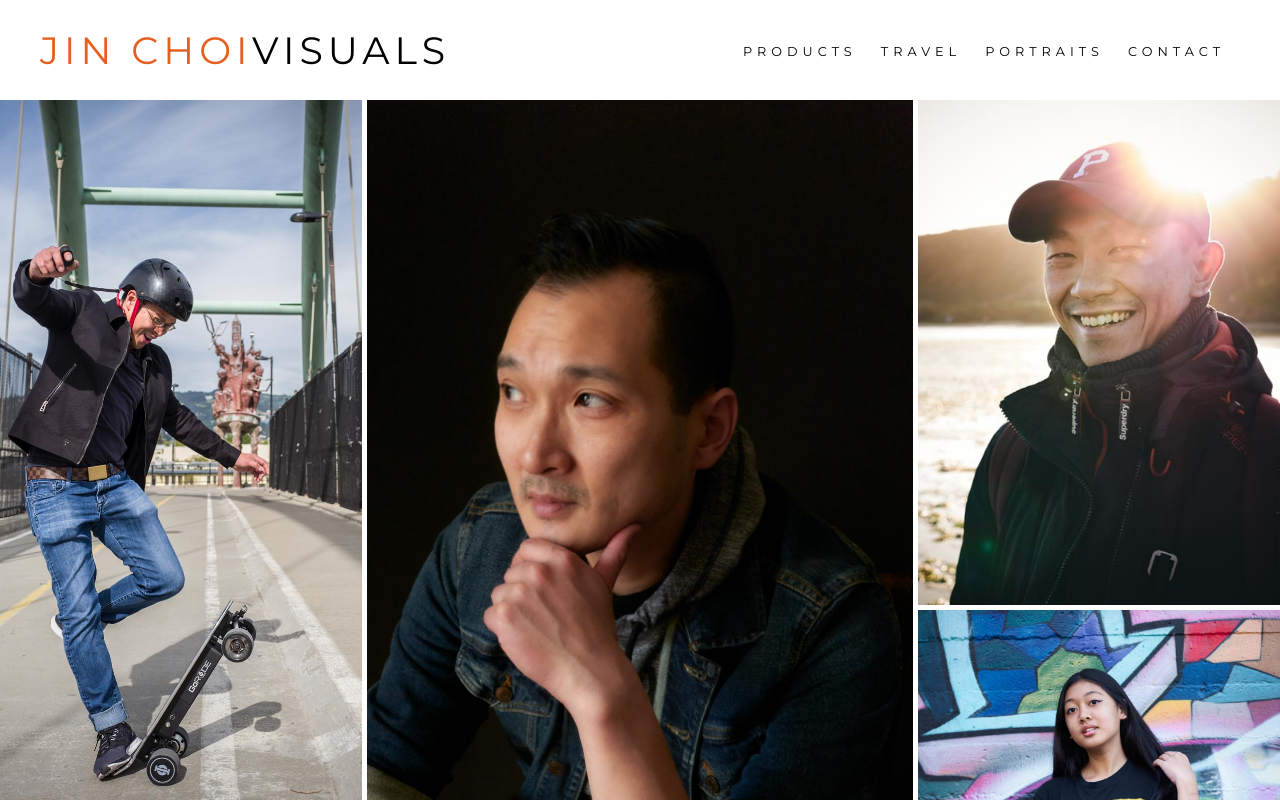
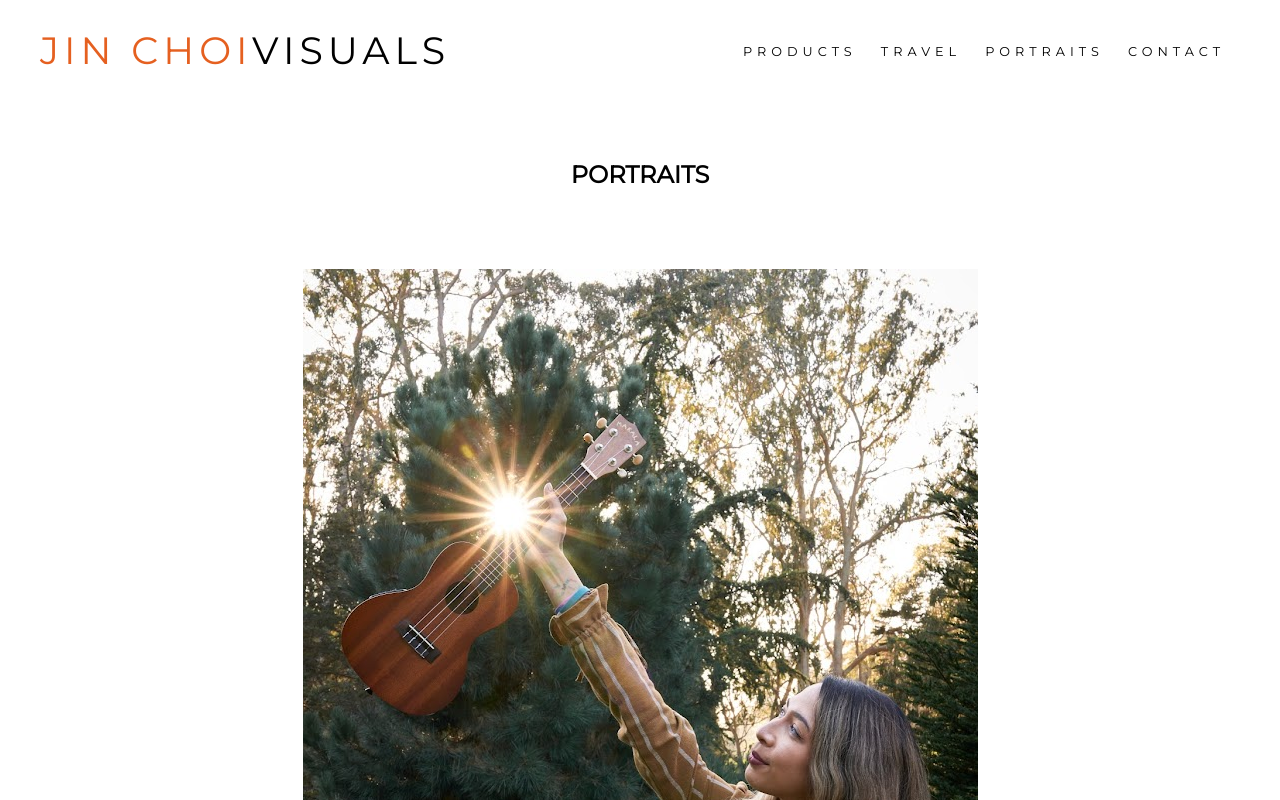
Before and after one commit to wbenarto/jin, a Next.js app: page /portraits in a window 1280 px wide. Shown: the top 800 px of the page. Built offline with nearby package versions, Linux system fonts and the light colour scheme.

Commit message:
portraits

```diff
--- a/pages/portraits.tsx
+++ b/pages/portraits.tsx
@@ -51,21 +51,75 @@ useEffect(() => {
             <motion.div
                 animate='animate'
                 initial="initial"
-                variants={container} className={styles2.container}>
+                variants={container}
+                className={styles2.portraitContainer}>
+            <h2>PORTRAITS</h2>
 
-            {/* images */}
+
             <motion.div
-                variants={item} className={[styles2.galleryItem, styles2.w_2, styles2.h_3].join(' ')}>
-            <div className={styles2.image}> <img src='/images/portraits/goride.jpg' alt='tuna nigiri'></img></div>
+                variants={item}
+                className={styles2.portraits}
+                >
+                <div className={styles2.portraitContent}>           <img src='/images/portraits/alika1.jpg' alt='tuna nigiri'></img>
+                </div>
+            </motion.div>
+            <motion.div
+                variants={item}
+                className={styles2.portraits}
+                >
+                <div className={styles2.portraitContent}>           <img src='/images/portraits/alika2.jpg' alt='tuna nigiri'></img>
+                </div>
+            </motion.div>
+            <motion.div
+                variants={item}
+                className={styles2.portraits}>
+                <div className={styles2.portraitContent}>           <img src='/images/portraits/alika3.jpg' alt='tuna nigiri'></img>
+                </div>
             </motion.div>
 
             <motion.div
-                variants={item} className={[styles2.galleryItem, styles2.w_3, styles2.h_4].join(' ')}>
-                <div className={styles2.image}><img className={styles2.image} src='/images/portraits/boynton.jpg' alt='tuna nigiri'></img></div>
-
+                variants={item}
+                className={styles2.portraits}>
+                <div className={styles2.portraitContent}>           <img src='/images/portraits/boynton.jpg' alt='tuna nigiri'></img>
+                </div>
+            </motion.div>
+            <motion.div
+                variants={item}
+                className={styles2.portraits}>
+                <div className={styles2.portraitContent}>           <img src='/images/portraits/boynton2.jpg' alt='tuna nigiri'></img>
+                </div>
+            </motion.div>
+            <motion.div
+                variants={item}
+                className={styles2.portraits}>
+                <div className={styles2.portraitContent}>           <img src='/images/portraits/parisha.jpg' alt='tuna nigiri'></img>
+                </div>
+            </motion.div>
+            <motion.div
+                variants={item}
+                className={styles2.portraits}>
+                <div className={styles2.portraitContent}>           <img src='/images/portraits/webe.jpg' alt='tuna nigiri'></img>
+                </div>
+            </motion.div>
+            <motion.div
+                variants={item}
+                className={styles2.portraits}
+                >
+                <div className={styles2.portraitContent}>           <img src='/images/portraits/goride.jpg' alt='tuna nigiri'></img>
+                </div>
             </motion.div>
 
-            <motion.div
+
+            {/* <motion.div
+                variants={item}
+                className={styles2.portraits}
+                // className={[styles2.galleryItem, styles2.w_3, styles2.h_4].join(' ')}
+                >
+              <img className={styles2.image} src='/images/portraits/boynton.jpg' alt='tuna nigiri'></img>
+
+            </motion.div> */}
+
+            {/* <motion.div
                 variants={item} className={[styles2.galleryItem, styles2.w_2, styles2.h_2].join(' ')}>
                     <div className={styles2.image}><img src='/images/portraits/webe.jpg' alt='tuna nigiri'></img></div>
 
@@ -75,7 +129,7 @@ useEffect(() => {
                 variants={item} className={[styles2.galleryItem, styles2.w_2, styles2.h_3].join(' ')}>
                 <div className={styles2.image}><img src='/images/portraits/parisha.jpg' alt='tuna nigiri'></img></div>
 
-            </motion.div>
+            </motion.div> */}
 
             </motion.div>
             <Footer />
--- a/styles/Content.module.css
+++ b/styles/Content.module.css
@@ -146,6 +146,47 @@
   }
 }
 
+.portraitContainer {
+  width: 100%;
+  display: -webkit-box;
+  display: -ms-flexbox;
+  display: flex;
+  position: relative;
+  -webkit-box-orient: vertical;
+  -webkit-box-direction: normal;
+      -ms-flex-direction: column;
+          flex-direction: column;
+  -webkit-box-pack: center;
+      -ms-flex-pack: center;
+          justify-content: center;
+  -webkit-box-align: center;
+      -ms-flex-align: center;
+          align-items: center;
+  margin: 40px 0px;
+  font-family: Montserrat;
+}
+
+.portraits {
+  max-width: 80%;
+  height: 100%;
+  margin: 60px 0;
+  overflow: hidden;
+}
+
+.portraitContent {
+  width: 100%;
+}
+
+.portraitContent > img {
+  width: 100%;
+  margin: auto;
+  -o-object-fit: cover;
+     object-fit: cover;
+  display: -webkit-box;
+  display: -ms-flexbox;
+  display: flex;
+}
+
 .contactContainer {
   width: 100%;
   display: -webkit-box;
--- a/styles/Content.module.scss
+++ b/styles/Content.module.scss
@@ -115,6 +115,43 @@
     top: 50%;
   }
 }
+// Portraits
+
+.portraitContainer {
+  width: 100%;
+  // background-color: pink;
+  display: flex;
+  position: relative;
+  flex-direction: column;
+  justify-content: center;
+  align-items: center;
+  margin: 40px 0px;
+  font-family: $navbarFont;
+
+}
+
+.portraits {
+  max-width: 80%;
+  height: 100%;
+  margin: 60px 0;
+  // max-width: 2000px;
+  // max-height: 1300px;
+  overflow: hidden;
+
+
+}
+
+.portraitContent {
+
+  width: 100%;
+  > img {
+    width: 100%;
+
+     margin: auto;
+     object-fit: cover;
+     display: flex;
+   }
+}
 
 
 
--- a/styles/globals.css
+++ b/styles/globals.css
@@ -4,6 +4,7 @@ html,
 body {
   padding: 0;
   width: 100%;
+  height: 100%;
   margin: 0;
   top: 0;
   left: 0;
--- a/styles/globals.scss
+++ b/styles/globals.scss
@@ -3,8 +3,9 @@
 html,
 body {
   padding: 0;
+  width: 100%;
   // background-color: purple;
-  width: 100%;
+  height: 100%;
   margin: 0;
   top: 0;
   left: 0;
```
Also changed, not shown: 2 other files (tests, documents, lock files or other folders).
